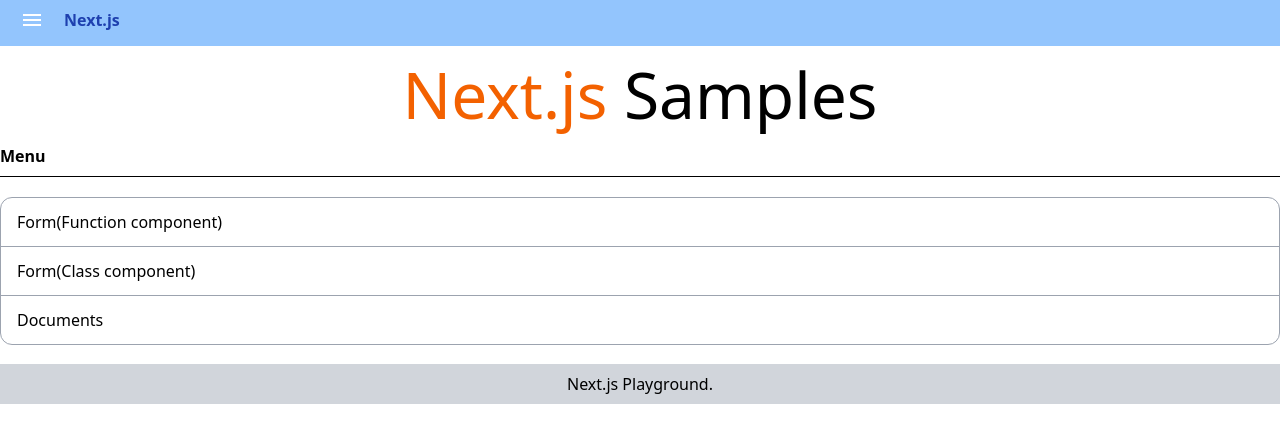
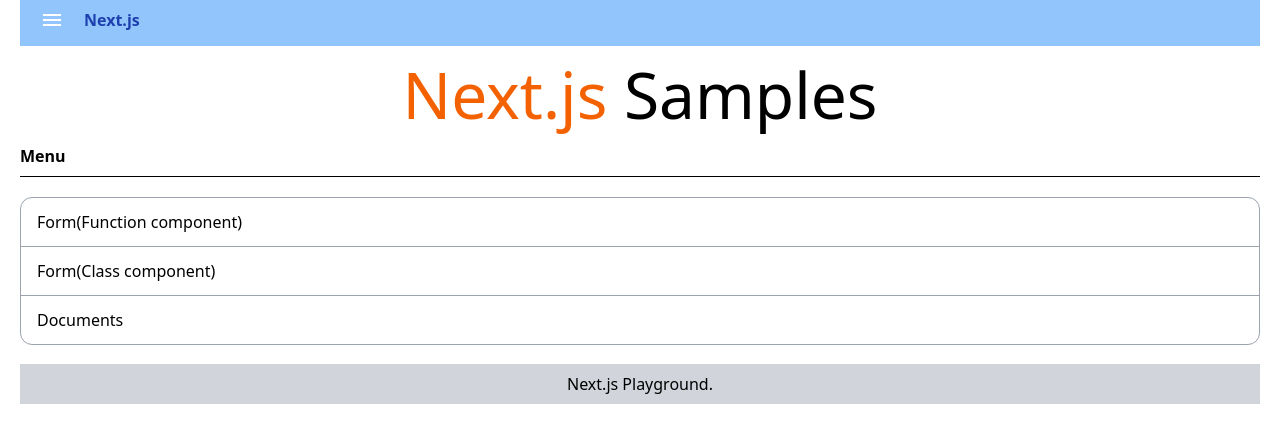
Before and after one commit to upk240z/next-playground, a Next.js app: page / in a window 1280 px wide. Shown: the top 442 px of the page. Built offline with nearby package versions, Linux system fonts and the light colour scheme.

Commit message:
global padding

```diff
--- a/pages/form-class.tsx
+++ b/pages/form-class.tsx
@@ -65,7 +65,7 @@
     })
 
     return (
-      <div className="container mx-auto">
+      <div className="container">
         <Head><title>Form(Class base)</title></Head>
         <Nav/>
         <main>
--- a/pages/form-function.tsx
+++ b/pages/form-function.tsx
@@ -52,7 +52,7 @@
   })
 
   return (
-    <div className="container mx-auto">
+    <div className="container">
       <Head><title>Form(Function base)</title></Head>
       <Nav/>
       <main>
--- a/pages/index.tsx
+++ b/pages/index.tsx
@@ -12,7 +12,7 @@
         <title>Top page</title>
       </Head>
 
-      <div className="container mx-auto">
+      <div className="container">
         <Nav/>
 
         <main>
--- a/pages/login.tsx
+++ b/pages/login.tsx
@@ -40,7 +40,7 @@
   }
 
   return (
-    <div className="container mx-auto">
+    <div className="container">
       <Head><title>Login</title></Head>
       <Nav/>
       <main>
--- a/styles/globals.css
+++ b/styles/globals.css
@@ -1,6 +1,10 @@
 @tailwind base;
 @tailwind components;
 @tailwind utilities;
+
+div.container {
+  @apply mx-auto px-5;
+}
 
 h1 {
   @apply text-3xl py-3 border-b border-gray-400;
```
